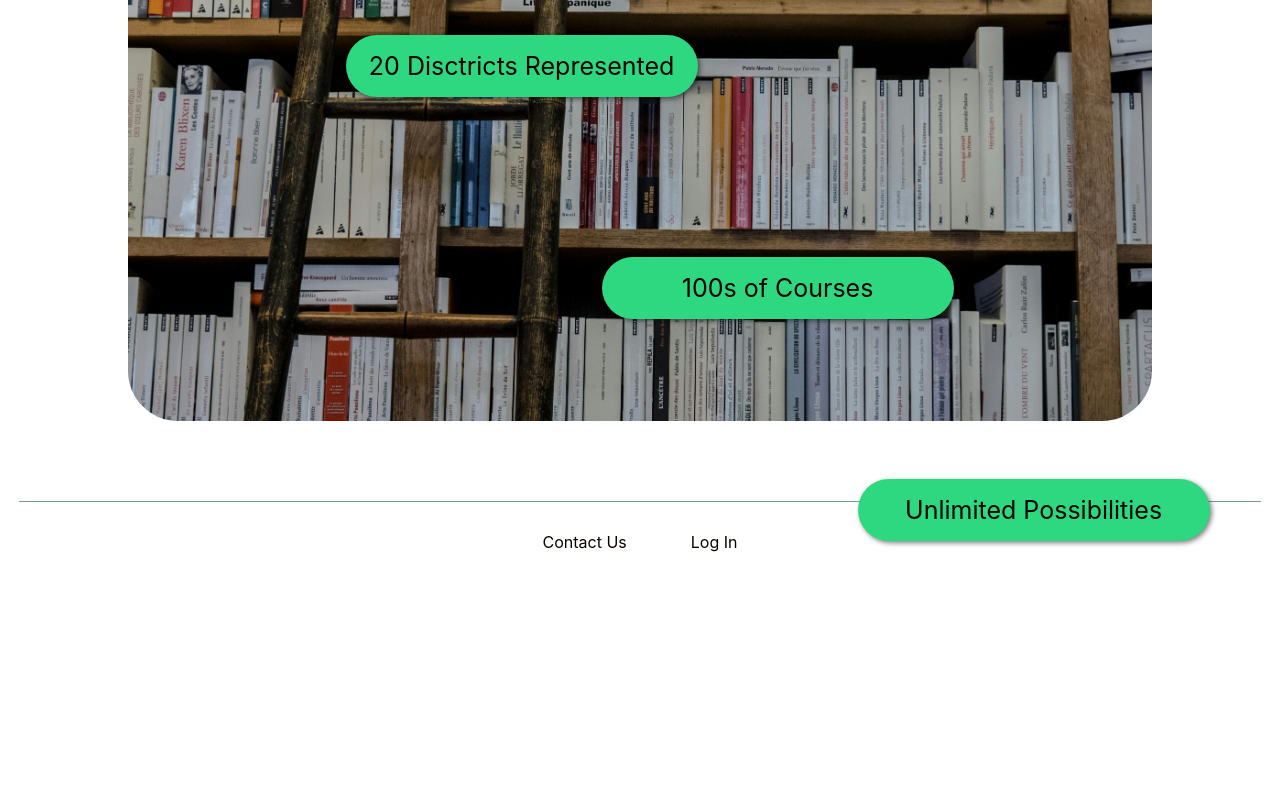
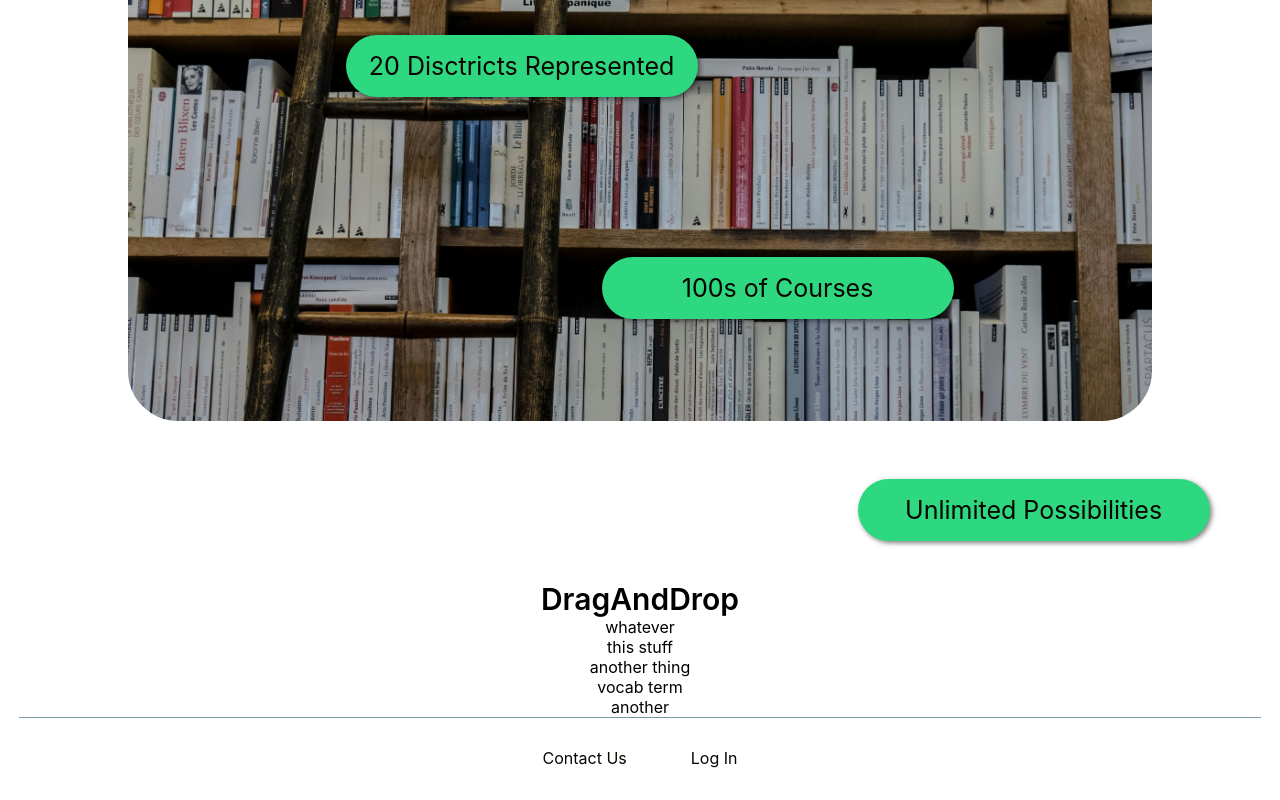
Before and after one commit to CamTangalakis/Self, a React (Create React App) app in the folder client/: page / in a window 1280 px wide. Shown: the part 1594-2394 px from the top of the page. Before the commit the page ends 2295 px from the top, so only its background shows below. Built offline with nearby package versions, Linux system fonts and the light colour scheme.

Commit message:
drag and drop game scaffolding

```diff
--- a/client/package.json
+++ b/client/package.json
@@ -10,6 +10,7 @@
     "axios": "^1.7.7",
     "country-state-city": "^3.2.1",
     "react": "^18.3.1",
+    "react-beautiful-dnd": "^13.1.1",
     "react-cookie": "^7.2.0",
     "react-dom": "^18.3.1",
     "react-router-dom": "^6.26.1",
--- /dev/null
+++ b/client/src/common/drag_and_drop/index.js
@@ -0,0 +1,46 @@
+import React from "react";
+import { DragDropContext, Droppable, Draggable } from "react-beautiful-dnd";
+
+const Matches = [
+  { id: "1", term: "whatever", match: "whatever2" },
+  { id: "2", term: "this stuff", match: "this stuff2" },
+  { id: "3", term: "another thing", match: "whatever2" },
+  { id: "4", term: "vocab term", match: "vocab term2" },
+  { id: "5", term: "another", match: "another2" },
+];
+
+const DragAndDrop = () => {
+  const onDragEnd = (result) => {
+    if (!result.destination) return;
+    // TODO: reorder data
+  };
+  return (
+    <div>
+      <div className="header">DragAndDrop</div>
+
+      <DragDropContext onDragEnd={onDragEnd}>
+        <Droppable droppableId="cardList" type="CARD">
+          {(provided) => (
+            <div ref={provided.innerRef} {...provided.droppableProps}>
+              {Matches.map((card, i) => (
+                <Draggable key={card.id} draggableId={card.id} index={i}>
+                  {(provided) => (
+                    <div
+                      ref={provided.innerRef}
+                      {...provided.draggableProps}
+                      {...provided.dragHandleProps}
+                    >
+                      {card.term}
+                    </div>
+                  )}
+                </Draggable>
+              ))}
+            </div>
+          )}
+        </Droppable>
+      </DragDropContext>
+    </div>
+  );
+};
+
+export default DragAndDrop;
--- a/client/src/pages/common/Landing.js
+++ b/client/src/pages/common/Landing.js
@@ -2,6 +2,7 @@ import React from "react";
 import * as chalkboard from "../../assets/chalkboard.jpg";
 import * as bookshelf from "../../assets/bookshelf.jpg";
 import "./index.css";
+import DragAndDrop from "../../common/drag_and_drop";
 
 const LandingPage = () => {
   return (
@@ -30,6 +31,8 @@ const LandingPage = () => {
           <div className="landingStat stat4">Unlimited Possibilities</div>
         </div>
       </div>
+
+      <DragAndDrop />
     </div>
   );
 };
```
Also changed, not shown: 1 other file (tests, documents, lock files or other folders).
